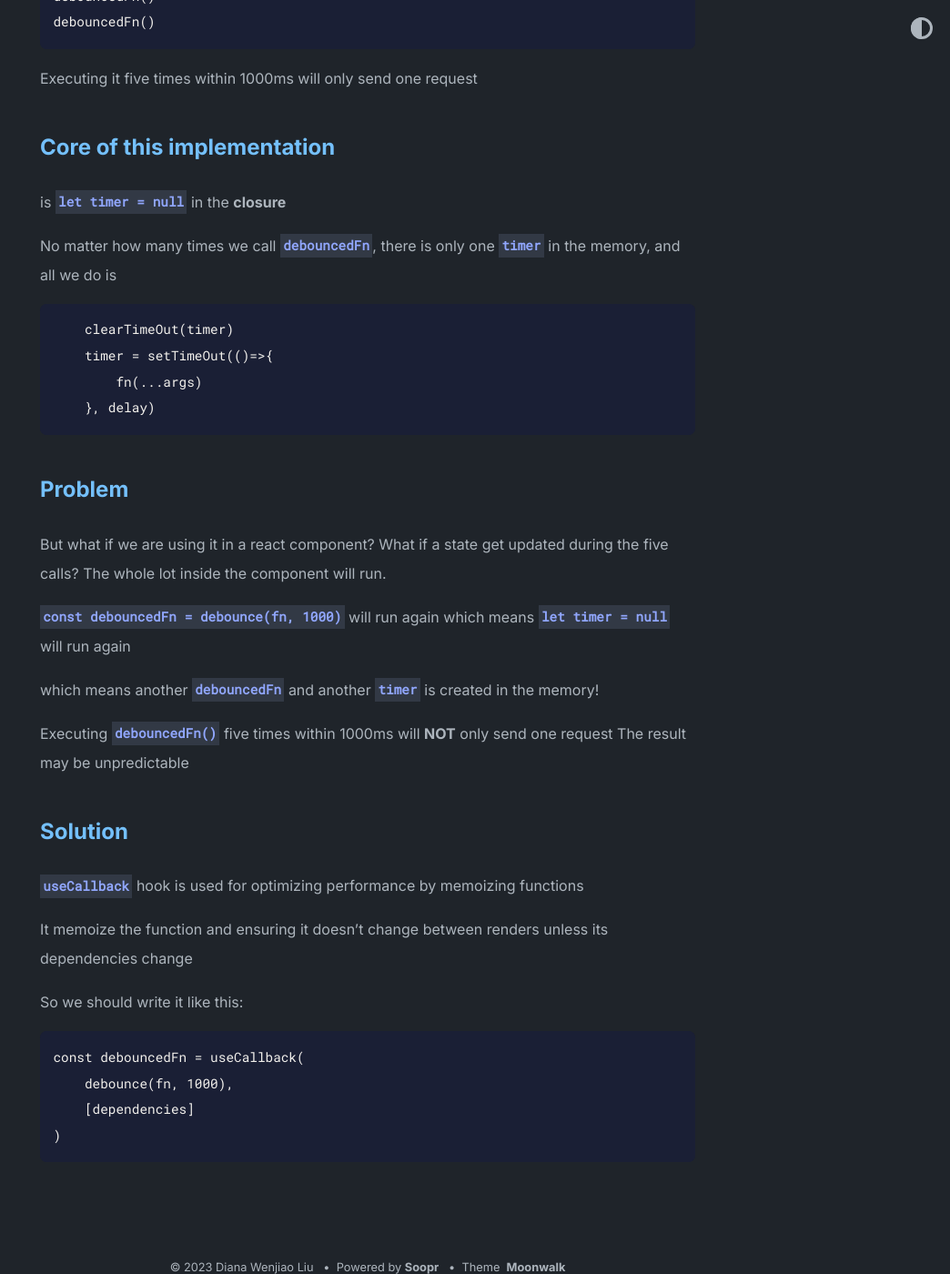
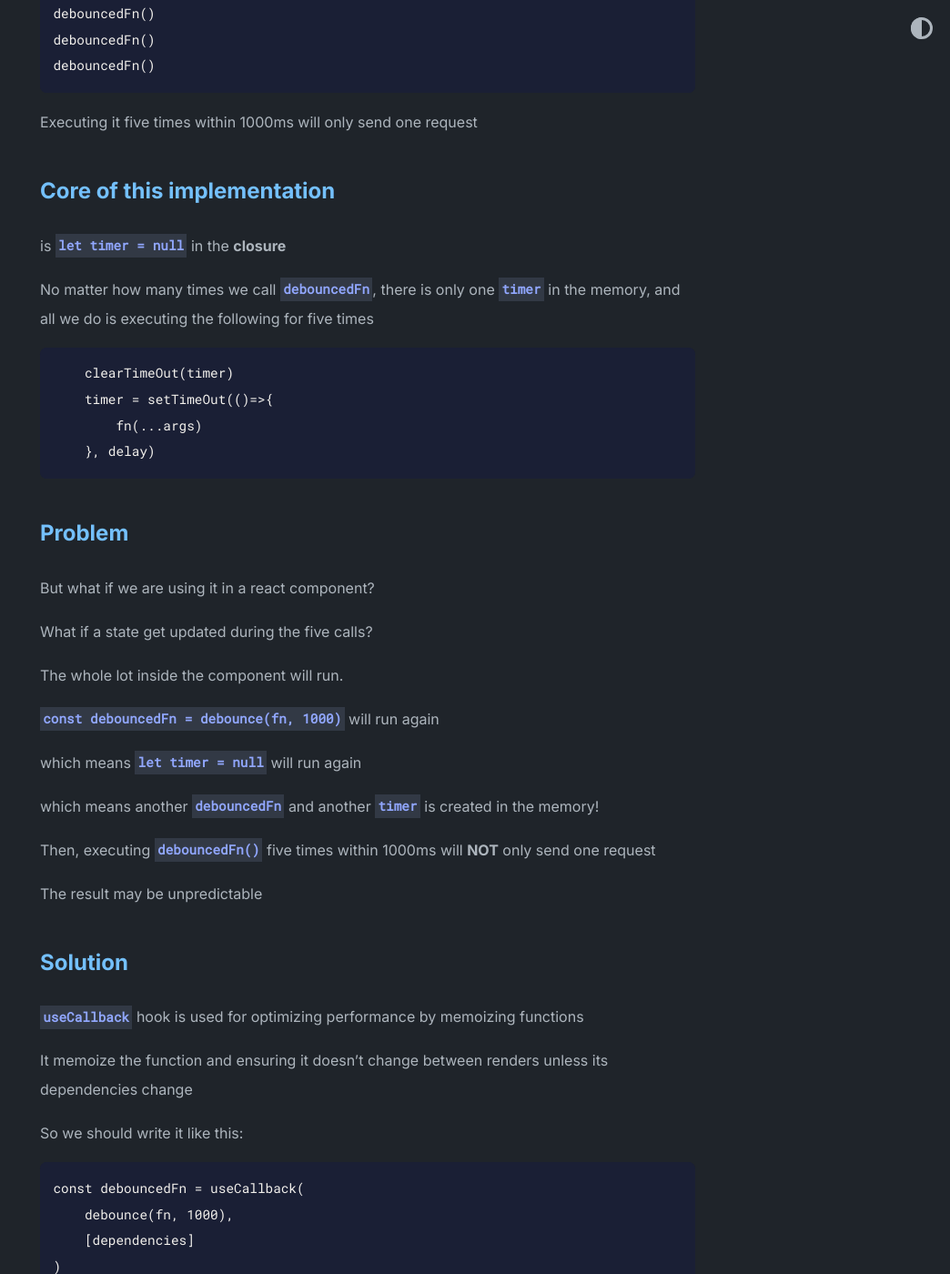
Before and after one commit to DianaLeo/DianaLeo.github.io, a Jekyll site: the page built from _posts/2023-10-27-Why-we-use-debounce-and-useCallback-together.md, in a window 1280 px wide and 1400 px high, scrolled down 1334 px. Shown: the whole window at 91% size, without its empty margins (236-1280 px from the left). Built offline with Jekyll 4.4.1, drawn with Linux system fonts in a browser that asks for light colours; some of the changed text lies outside the part shown.

Commit message:
a post added: debounce and useCallback

````diff
--- a/_posts/2023-10-27-Why-we-use-debounce-and-useCallback-together.md
+++ b/_posts/2023-10-27-Why-we-use-debounce-and-useCallback-together.md
@@ -57,7 +59,7 @@ Executing it five times within 1000ms will only send one request
 is `let timer = null` in the **closure**
 
 No matter how many times we call `debouncedFn`, there is only one `timer` in the memory,
-and all we do is
+and all we do is executing the following for five times
 ```
     clearTimeOut(timer)
     timer = setTimeOut(()=>{
@@ -69,15 +71,20 @@ and all we do is
 ## Problem
 
 But what if we are using it in a react component?
+
 What if a state get updated during the five calls?
+
 The whole lot inside the component will run.
 
+
 `const debouncedFn = debounce(fn, 1000)` will run again
+
 which means `let timer = null` will run again
 
 which means another `debouncedFn` and another `timer` is created in the memory!
 
-Executing `debouncedFn()` five times within 1000ms will **NOT** only send one request
+Then, executing `debouncedFn()` five times within 1000ms will **NOT** only send one request
+
 The result may be unpredictable
 
 
````
Also changed, not shown: other parts of _posts/2023-10-27-Why-we-use-debounce-and-useCallback-together.md (+3 -1 lines).
